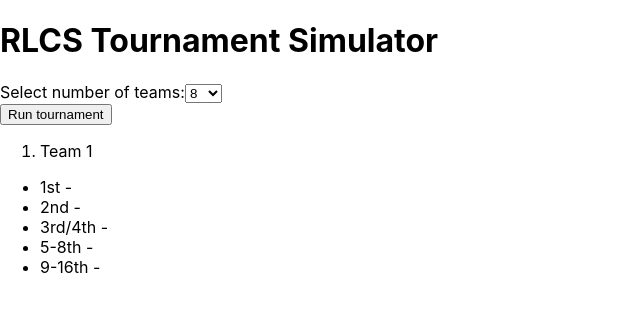
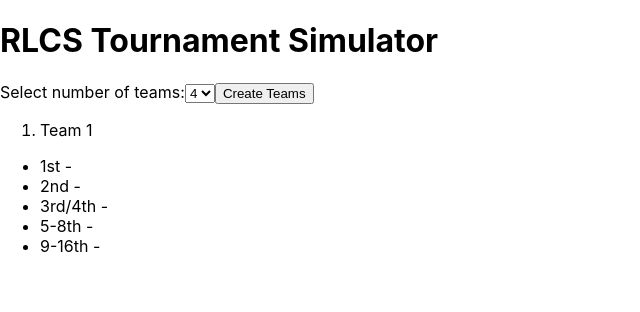
Before and after one commit to alexmitchelldev/rlcs-tournament-react, a React (Create React App) app: page / in a window 1280 px wide. Shown: the top 312 px of the page, without its empty margins (0-640 px from the left). Built offline with nearby package versions, Linux system fonts and the light colour scheme.

Commit message:
Remove team options of 8 and 16 temporarily

```diff
--- a/src/components/RunTournament.js
+++ b/src/components/RunTournament.js
@@ -3,13 +3,15 @@
         <>
             <label for="number-of_teams">Select number of teams:</label>
             <select name="number-of-teams"id="number-of-teams">
-                <option value="8">8</option>
-                <option value="16">16</option>
+                <option value="4">4</option>
+                {/* <option value="8">8</option> */}
+                {/* <option value="16">16</option> */}
             </select>
+            <button>Create Teams</button>
             <br></br>
-            <button>
+            {/* <button>
                 Run tournament
-            </button>
+            </button> */}
         </>
     )
 };
```
